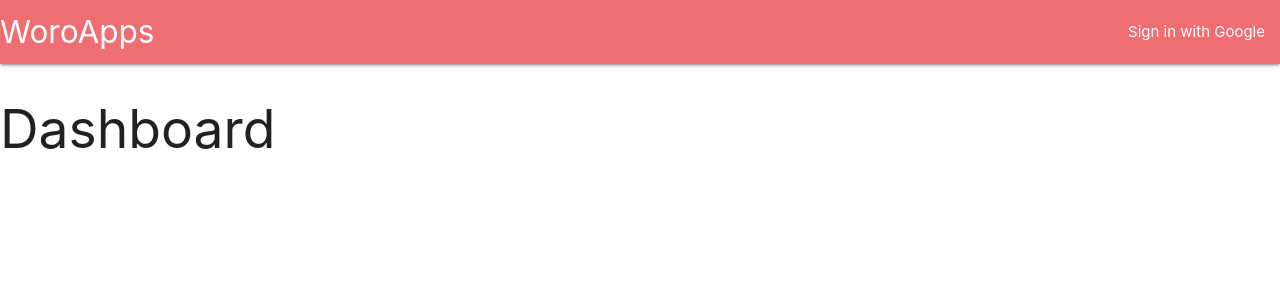
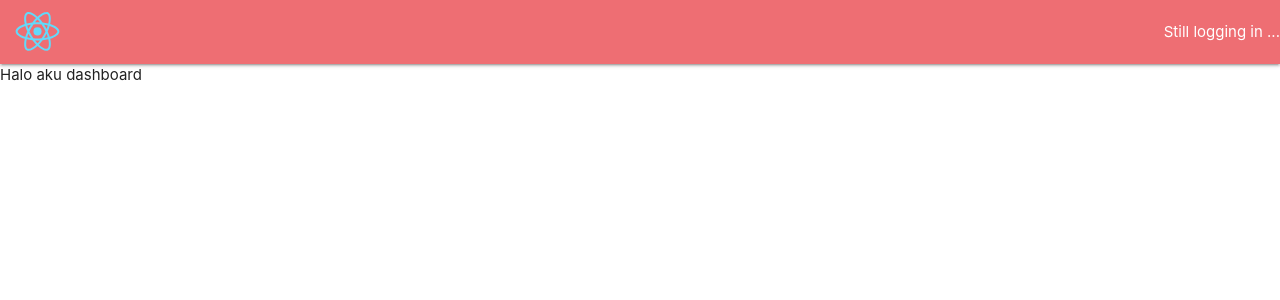
Before and after one commit to Maxxoto/WoroFrontend, a React (Create React App) app: page /surveys in a window 1280 px wide. Shown: the top 300 px of the page. Built offline with nearby package versions, Linux system fonts and the light colour scheme; no server answers.

Commit message:
:zap: Adding tokenization stripe to backend , adding logic to header , etc

```diff
--- a/package.json
+++ b/package.json
@@ -34,6 +34,7 @@
     "materialize-css": "^1.0.0",
     "react-redux": "^7.2.0",
     "react-router-dom": "^5.2.0",
+    "react-stripe-checkout": "^2.6.3",
     "redux": "^4.0.5",
     "redux-thunk": "^2.3.0"
   }
--- a/src/App.js
+++ b/src/App.js
@@ -6,9 +6,10 @@ import { connect } from "react-redux";
 import * as actions from "./actions";
 //Component import
 import Header from "./components/Header";
-const Dashboard = () => <h2>Dashboard</h2>;
+import Landing from "./components/Landing.js";
+import Dashboard from "./components/Dashboard";
+
 const SurveyNew = () => <h2>SurveyNew</h2>;
-const Landing = () => <h2>Landing</h2>;
 
 class App extends Component {
   componentDidMount() {
--- a/src/actions/index.js
+++ b/src/actions/index.js
@@ -3,5 +3,10 @@ import { FETCH_USER } from "./types";
 
 export const fetchUser = () => async (dispatch) => {
   const res = await axios.get("/api/users/me");
-  dispatch({ type: FETCH_USER, payload: res });
+  dispatch({ type: FETCH_USER, payload: res.data });
 };
+
+export const handleToken = (token) => async (dispatch) => {
+  const res = await axios.post("/api/stripe", token);
+  dispatch({ type: FETCH_USER, payload: res.data });
+};
--- /dev/null
+++ b/src/components/Dashboard.js
@@ -0,0 +1,11 @@
+import React from "react";
+
+const Dashboard = () => {
+  return (
+    <>
+      <div>Halo aku dashboard</div>
+    </>
+  );
+};
+
+export default Dashboard;
--- a/src/components/Header.js
+++ b/src/components/Header.js
@@ -1,19 +1,61 @@
 import React, { Component } from "react";
+import { connect } from "react-redux";
+import { Link } from "react-router-dom";
+import Stripe from "./Stripe";
 
+import Logo from "../logo.svg";
 class Header extends Component {
+  conditionalRender() {
+    switch (this.props.auth) {
+      case null:
+        return "Still logging in ...";
+      case false:
+        return (
+          <a href="/auth/google">
+            <span>Sign in with Google</span>
+          </a>
+        );
+      default:
+        return [
+          <Stripe key="1" />,
+          <Link
+            key="2"
+            to="#"
+            className="btn waves-effect waves-light #2196f3 blue"
+          >
+            Credits : <span> 0 </span>
+          </Link>,
+          <a
+            key="3"
+            href="/api/logout"
+            className="btn waves-effect waves-light #ff1744 red accent-3"
+          >
+            Logout
+            <i className="material-icons right">arrow_forward</i>
+          </a>,
+        ];
+      // <div>
+      // <Link
+      //   to="/credits/add"
+      //   className="btn waves-effect waves-light #2196f3 blue"
+      // >
+      //   Add Credits
+      //   <i className="material-icons right">add</i>
+      // </Link>
+
+      // </div>
+    }
+  }
   render() {
+    console.log(this.props);
     return (
       <nav>
         <div className="nav-wrapper ">
-          <a href="#" className="brand-logo">
-            WoroApps
-          </a>
+          <Link to={this.props.user ? "/surveys" : "/"} className="brand-logo">
+            <img src={Logo} style={{ width: "75px", marginTop: "5px" }} />
+          </Link>
           <ul id="nav-mobile" className="right hide-on-med-and-down">
-            <li>
-              <a href="/auth/google">
-                <span>Sign in with Google</span>
-              </a>
-            </li>
+            <li>{this.conditionalRender()}</li>
           </ul>
         </div>
       </nav>
@@ -21,4 +63,7 @@ class Header extends Component {
   }
 }
 
-export default Header;
+function mapStateToProps({ auth }) {
+  return { auth };
+}
+export default connect(mapStateToProps)(Header);
--- /dev/null
+++ b/src/components/Landing.js
@@ -0,0 +1,11 @@
+import React from "react";
+
+const Landing = () => {
+  return (
+    <>
+      <div>Halo aku landing</div>
+    </>
+  );
+};
+
+export default Landing;
--- /dev/null
+++ b/src/components/Stripe.js
@@ -0,0 +1,24 @@
+import React, { Component } from "react";
+import StripeCheckout from "react-stripe-checkout";
+import { connect } from "react-redux";
+import * as actions from "../actions";
+
+class Stripe extends Component {
+  render() {
+    return (
+      <StripeCheckout
+        name="WoroApps"
+        description="$1 for 1 email Credits"
+        amount={100}
+        token={(token) => this.props.handleToken(token)}
+        stripeKey={process.env.REACT_APP_STRIPE_KEY}
+      >
+        <button className="btn waves-effect waves-light #ff1744 #2196f3 blue">
+          Add Credits
+        </button>
+      </StripeCheckout>
+    );
+  }
+}
+
+export default connect(null, actions)(Stripe);
--- a/src/reducers/authReducer.js
+++ b/src/reducers/authReducer.js
@@ -1,6 +1,9 @@
-export default function (state = {}, action) {
-  console.log(action);
+import { FETCH_USER } from "../actions/types";
+
+export default function (state = null, action) {
   switch (action.type) {
+    case FETCH_USER:
+      return action.payload || false;
     default:
       return state;
   }
```
Also changed, not shown: 2 other files (tests, documents, lock files or other folders).
